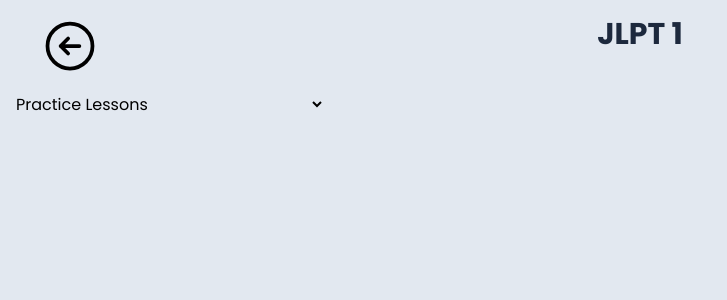
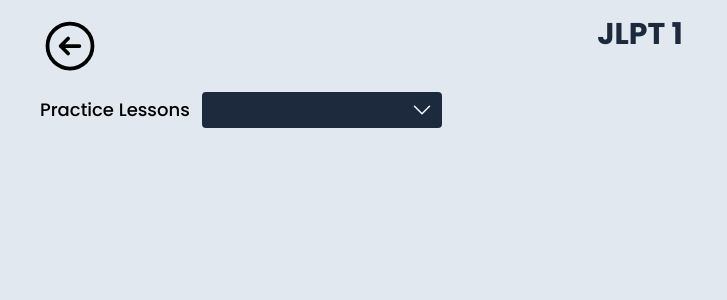
Before and after one commit to FranckHeCai/benkyou, a React (Vite) app: page /kanjis/jlpt/1 in a window 1280 px wide. Shown: the top 300 px of the page, without its empty margins (0-727 px from the left). Built offline with nearby package versions, Linux system fonts and the light colour scheme.

Commit message:
practice lessons dropdown menu

```diff
--- /dev/null
+++ b/src/icons/DownArrow.tsx
@@ -0,0 +1,10 @@
+const DownArrow = () => {
+  return (
+    <svg xmlns="http://www.w3.org/2000/svg" fill="none" viewBox="0 0 24 24" strokeWidth={1.5} stroke="currentColor" className="size-6">
+    <path strokeLinecap="round" strokeLinejoin="round" d="m19.5 8.25-7.5 7.5-7.5-7.5" />
+    </svg>
+
+  );
+};
+
+export default DownArrow;
--- a/src/main.tsx
+++ b/src/main.tsx
@@ -5,5 +5,6 @@
 createRoot(document.getElementById('root')!).render(
   <StrictMode>
     <App />
+
   </StrictMode>,
 )
--- a/src/pages/Kanjis.tsx
+++ b/src/pages/Kanjis.tsx
@@ -1,5 +1,6 @@
 import BackButton from "@components/BackButton"
 import KanjiCircle from "@components/KanjiCircle"
+import DownArrow from "@icons/DownArrow"
 import { useEffect, useState } from "react"
 import { useNavigate, useParams } from "react-router-dom"
 import { selectLessons, selectLevel } from "services/selectLesson"
@@ -41,16 +42,17 @@
       <h1 className="text-center text-xl font-bold text-slate-800 sm:text-3xl mb-4 sm:mb-10 mt-4 sm:mt-0">JLPT {kanji}</h1>
       {/* Practice Lessons Select */}
       { kanjiLessons &&
-        <div>
-          <label htmlFor="lesson-range">Practice Lessons</label>
+        <div className="sm:pl-6 mb-4 sm:6 flex flex-col sm:flex-row gap-1 sm:items-center sm:gap-3">
+          <label className="text-sm sm:text-lg font-medium" htmlFor="lesson-range">Practice Lessons</label>
+          <div className="relative">
             <select name="lesson-range" id="lesson-range"
-            className=""
+              className="custom-scrollbar w-full sm:w-60 appearance-none border-2 border-slate-800 rounded bg-slate-800 text-white px-2 py-1"
               onChange={(e)=>{
                 const [from, to] = e.target.value.split("-")
                 setLessonRange(`${from}-${to}`)
               }}
             >
-            <option value="" disabled>Select lesson range</option>
+              <option className="disabled:text-slate-400" value="" disabled>Select lesson range</option>
               {
                 Array.from({length: Math.ceil(kanjiLessons.length / 4)}).map((_, index) => {
                   const from = index * 4
@@ -63,6 +65,10 @@
                 })
               }
             </select>
+            <span className="text-slate-50 absolute right-2 top-1.5">
+              <DownArrow />
+            </span>
+          </div>
         </div>
       }
       {/* Lessons Grid */}
--- a/src/styles.css
+++ b/src/styles.css
@@ -11,6 +11,16 @@
   margin: 0;
 }
 
+.custom-scrollbar::-webkit-scrollbar {
+  width: 8px;
+}
+
+.custom-scrollbar::-webkit-scrollbar-thumb {
+  background: #768dac;
+  /* slate-800 */
+  border-radius: 4px;
+}
+
 @keyframes fadeIn {
   from { opacity: 0; }
   to { opacity: 1; }
```
Lines whose indentation alone changed are shown as unchanged.
